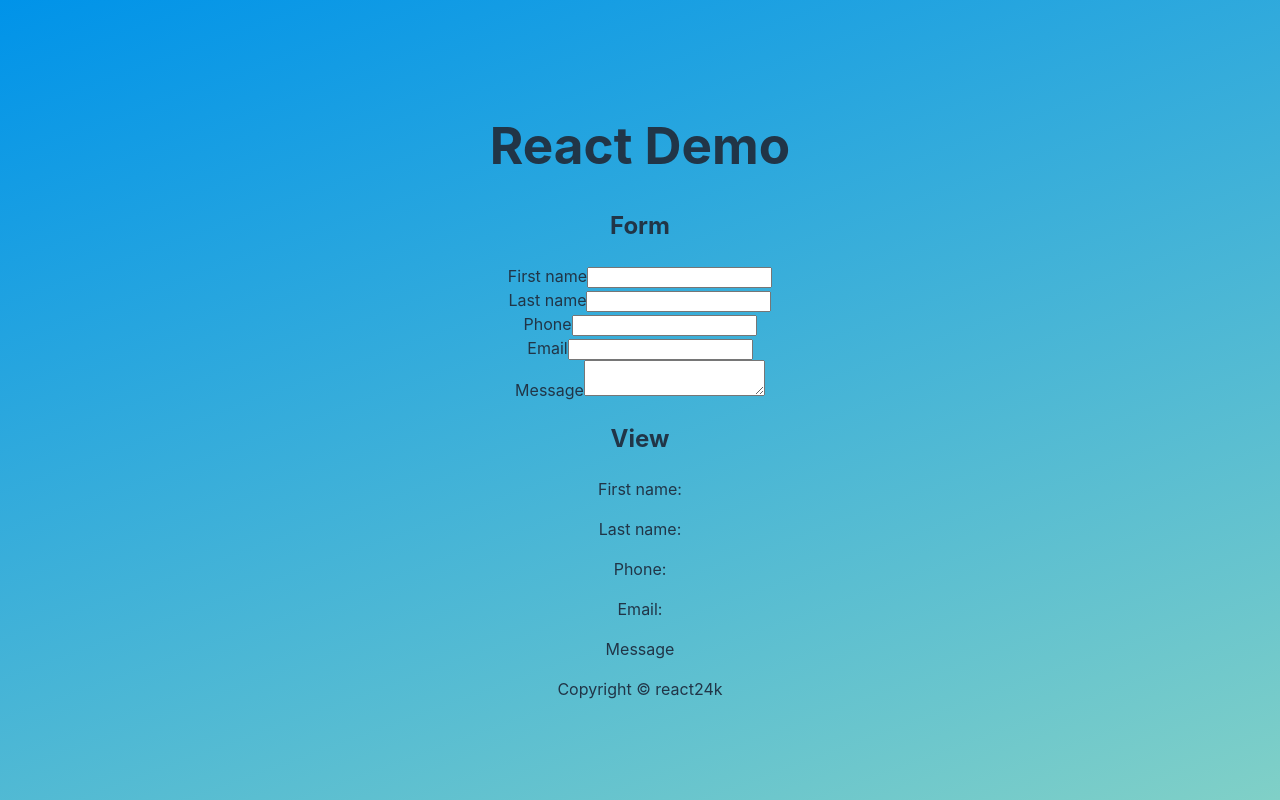
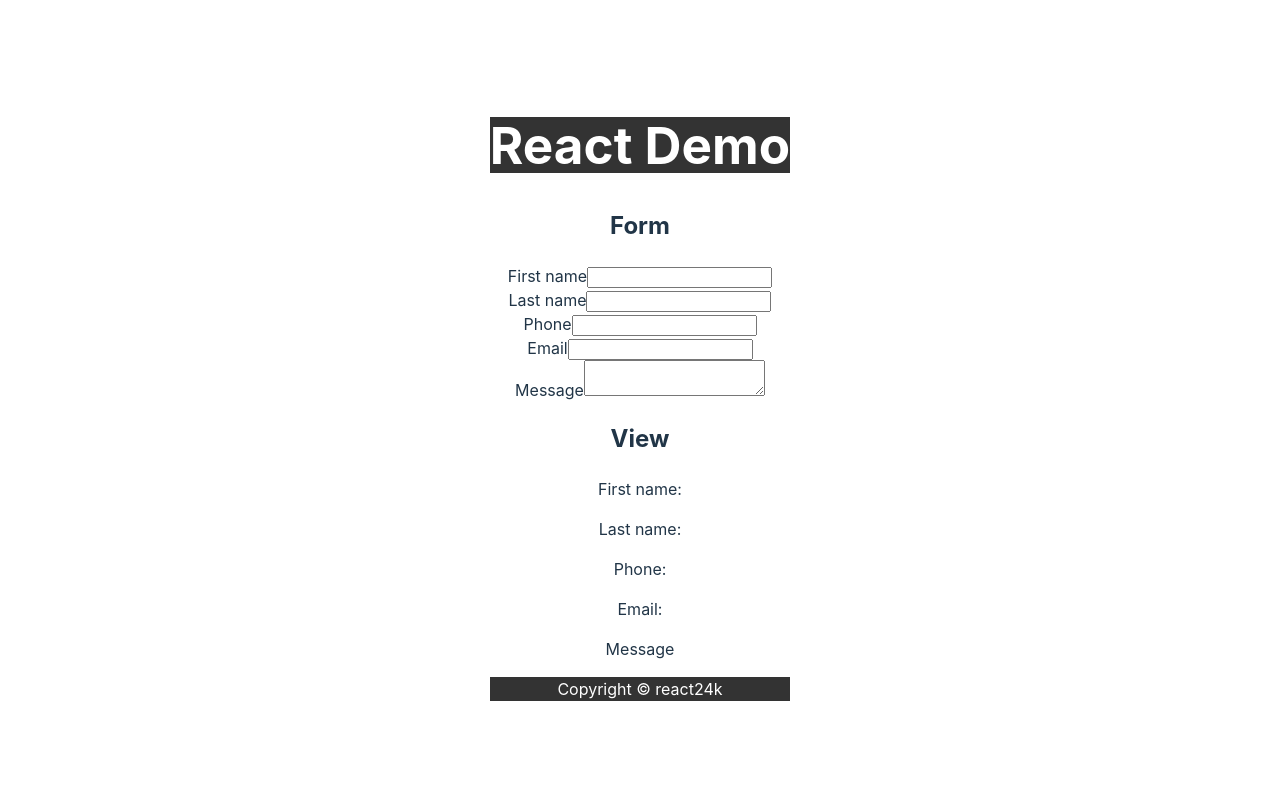
Before and after one commit to AbuAlSaeidRajon/React_Demo, a React (Vite) app: page / in a window 1280 px wide. Built offline with nearby package versions, Linux system fonts and the light colour scheme.

Commit message:
css updated

```diff
--- a/src/index.css
+++ b/src/index.css
@@ -5,8 +5,8 @@
 
   color-scheme: light dark;
   color: rgba(255, 255, 255, 0.87);
-  background-color: #0093E9;
-  background-image: linear-gradient(160deg, #0093E9 0%, #80D0C7 100%);
+  background-color: #242424;
+
   font-synthesis: none;
   text-rendering: optimizeLegibility;
   -webkit-font-smoothing: antialiased;
@@ -20,6 +20,11 @@ a {
 }
 a:hover {
   color: #535bf2;
+}
+
+header, footer {
+  background: #333;
+  color: #fff;
 }
 
 body {
```
